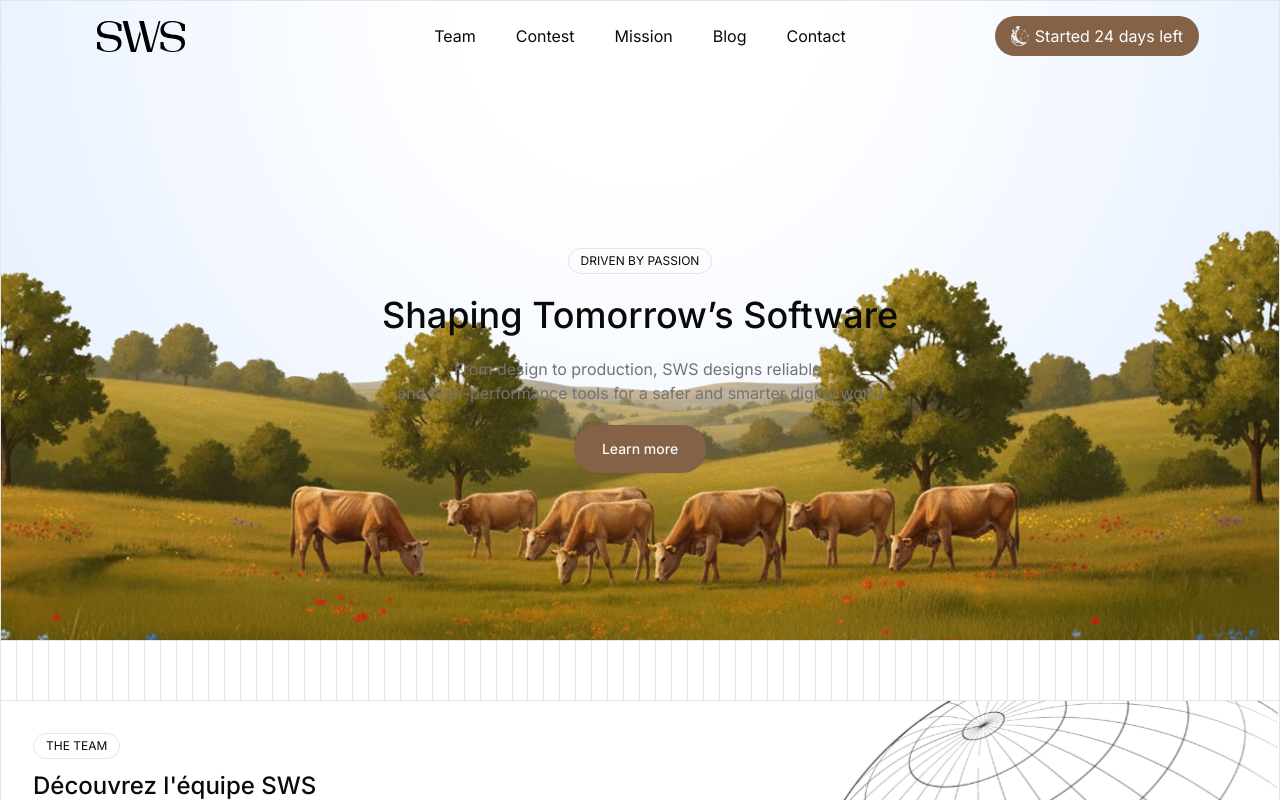
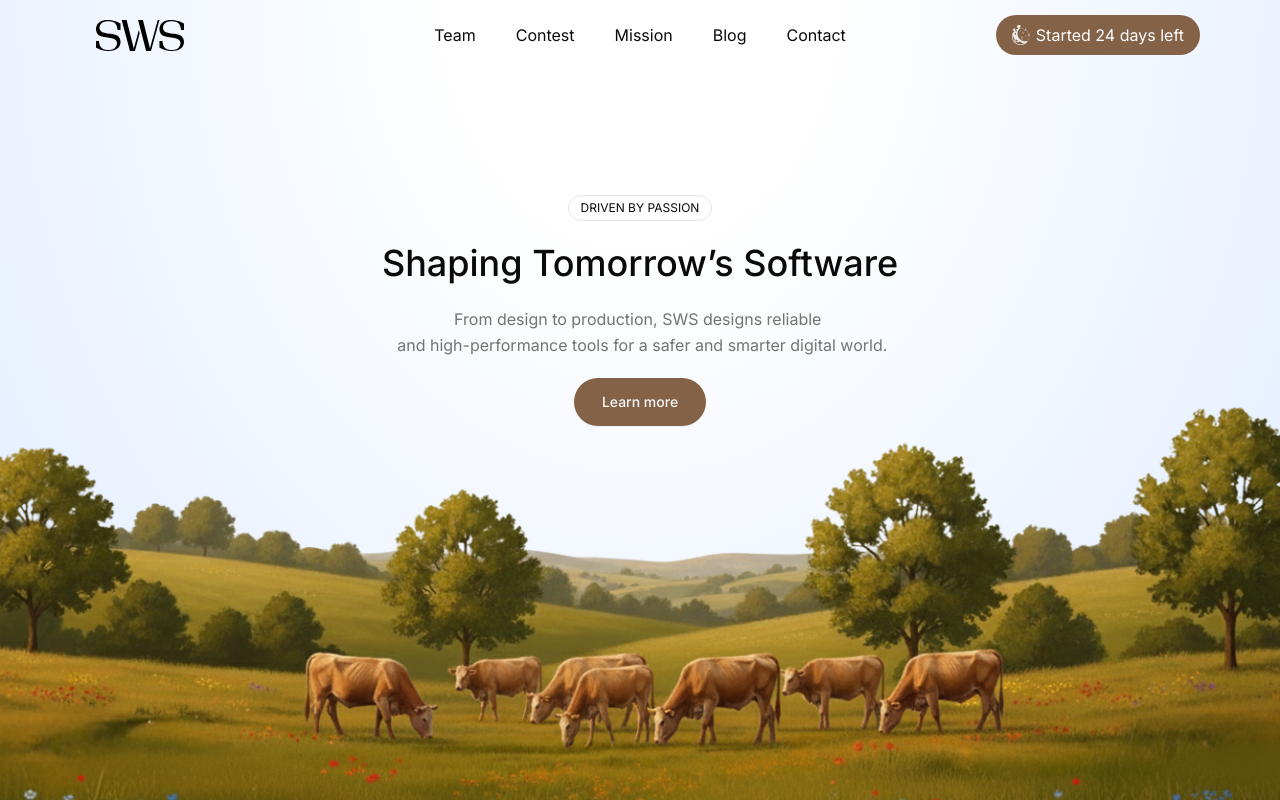
Before and after one commit to sws-corp/site, a React (Vite) app in the folder client/: page /en in a window 1280 px wide. Shown: the top 800 px of the page. Built offline with nearby package versions, Linux system fonts and the light colour scheme; what tailwind-clamp would draw is missing.

Commit message:
test hero

```diff
--- a/client/src/features/landing/sections/hero.tsx
+++ b/client/src/features/landing/sections/hero.tsx
@@ -6,15 +6,16 @@ import { Button } from "@/components/shadcn/button";
 export default function Hero() {
     const { t } = useTranslation();
     return (
-        <header className="bg-[radial-gradient(ellipse_at_top,_var(--background)_0%,_var(--background)_20%,_#e0ecff_100%)] h-[80vh] w-full ">
-            <div className="bg-[url('/images/landing/herobg.png')] bg-no-repeat  bg-bottom h-full w-full md:px-[80px] flex flex-col gap-[180px]" >
+        <header className="bg-[radial-gradient(ellipse_at_top,_var(--background)_0%,_var(--background)_20%,_#e0ecff_100%)] h-[100vh] w-screen relative left-[50%] right-[50%] -mx-[50vw] overflow-clip">
+            <div className="relative h-full w-full md:px-[80px] px-4 flex flex-col gap-16 md:gap-24 lg:gap-32" >
                 <Navigation />
-                <div className="flex w-full justify-center items-center text-center flex-col gap-5">
+                <div className="flex w-full justify-center items-center text-center flex-col gap-5 max-w-[85%] md:max-w-[500px] lg:max-w-[600px] mx-auto pb-8 relative z-10">
                     <Badge text={t('landing.caps')} />
-                    <h1 className="text-[36pw] leading-[43px] text-4xl font-medium">{t('landing.title')}</h1>
-                    <p className="text-[16px] leading-[24px]  whitespace-pre-wrap  text-muted-foreground">{t('landing.subtitle')}</p>
+                    <h1 className="text-2xl md:text-3xl lg:text-4xl leading-tight font-medium">{t('landing.title')}</h1>
+                    <p className="text-sm md:text-base leading-relaxed whitespace-pre-wrap text-muted-foreground">{t('landing.subtitle')}</p>
                     <Button className="rounded-full py-6 px-7">{t('landing.button-learn')}</Button>
                 </div>
+                <div className="absolute bottom-0 left-0 right-0 h-[80vh] w-full bg-[url('/images/landing/herobg.png')] bg-no-repeat bg-bottom bg-cover" />
             </div>
         </header>
     )
--- a/client/src/pages/index.tsx
+++ b/client/src/pages/index.tsx
@@ -15,8 +15,10 @@ export default function Index() {
 	const band_height = is_mobile ? 50 : is_tablet ? 60 : 80
 	const band_count = is_mobile ? 60 : is_tablet ? 80 : 100
 	return (
+		<>
+		<Hero/>
 		<GridWrapper>
-			<Hero/>
+
             <VerticalBand  height={band_height} count={band_count}  />
 			<Team />
 			<VerticalBand height={band_height} count={band_count} />
@@ -27,5 +29,6 @@ export default function Index() {
             <GithubCTA />
             <VerticalBand height={band_height} count={band_count} />
 		</GridWrapper>
+		</>
 	);
 }
```
